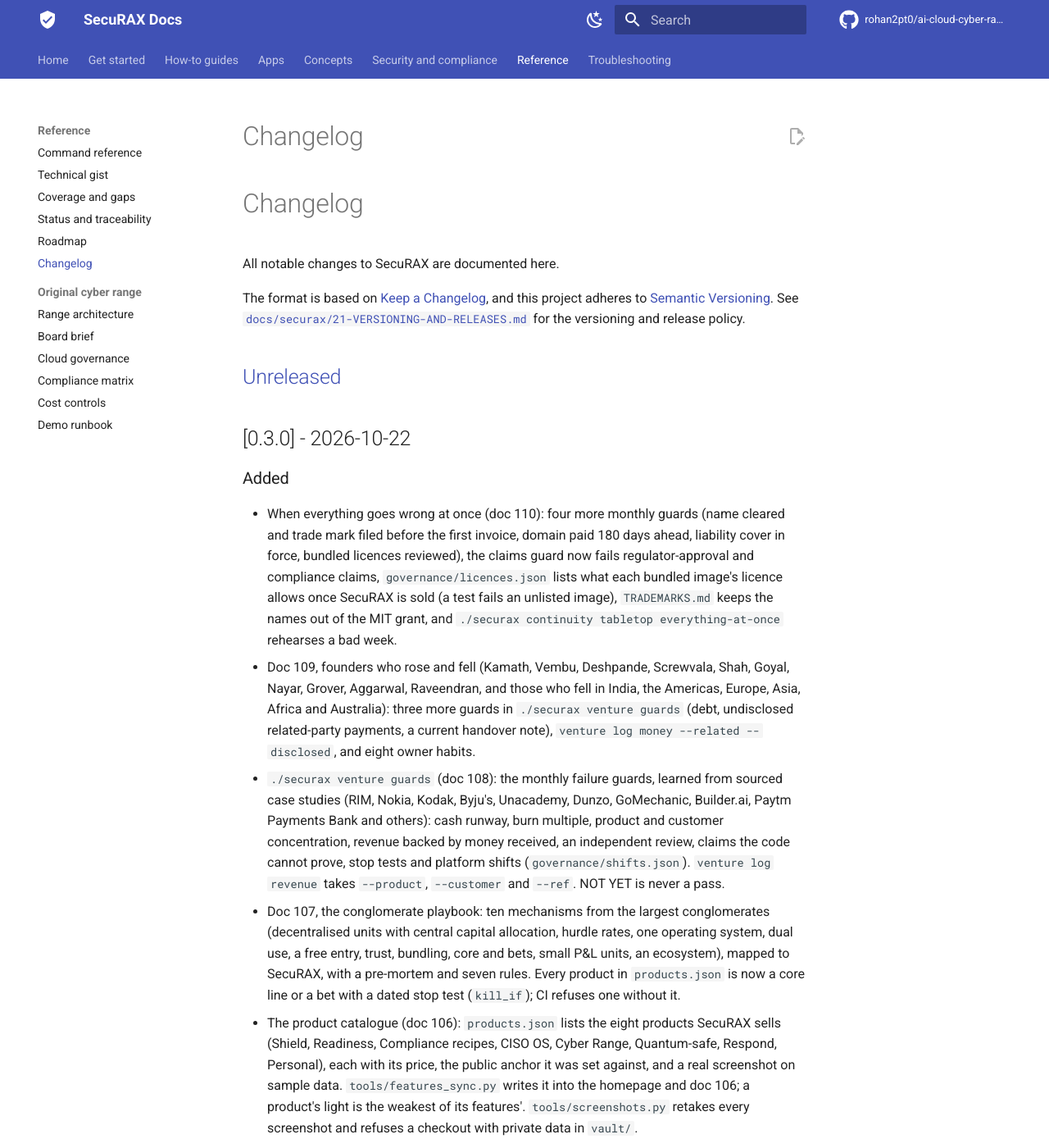
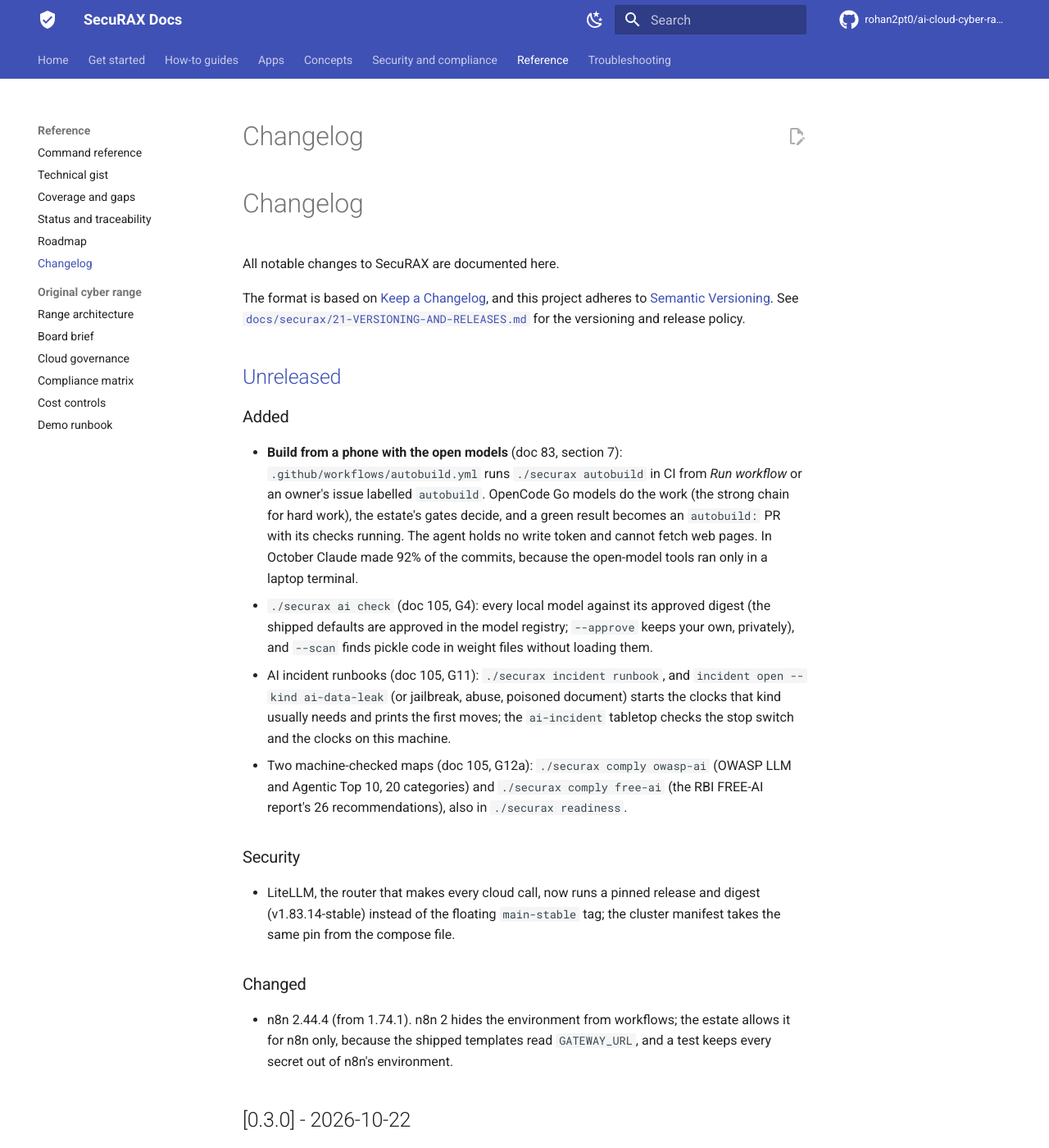
Before and after one commit to rohan2pt0/ai-cloud-cyber-range, an MkDocs documentation site: the page built from docs/reference/changelog.md, in a window 1280 px wide and 1400 px high. Shown: the whole window at 82% size. Built offline with MkDocs 1.6.1 and Material for MkDocs 9.7.7, drawn with Linux system fonts in a browser that asks for light colours; comment, search, counter and statistics services are not loaded.

Commit message:
Changelog and lesson for the phone build, model digests, AI runbooks, OWASP and FREE-AI maps, LiteLLM pin and n8n 2
Co-Authored-By: Claude Opus 5.5 <noreply@anthropic.com>
Claude-Session: https://claude.ai/code/session_015FTfQKpAm1o6wRDjK4XHBQ

```diff
--- a/CHANGELOG.md
+++ b/CHANGELOG.md
@@ -8,6 +8,15 @@ See [`docs/securax/21-VERSIONING-AND-RELEASES.md`](docs/securax/21-VERSIONING-AN
 for the versioning and release policy.
 
 ## [Unreleased]
+### Added
+- **Build from a phone with the open models** (doc 83, section 7): `.github/workflows/autobuild.yml` runs `./securax autobuild` in CI from *Run workflow* or an owner's issue labelled `autobuild`. OpenCode Go models do the work (the strong chain for hard work), the estate's gates decide, and a green result becomes an `autobuild:` PR with its checks running. The agent holds no write token and cannot fetch web pages. In October Claude made 92% of the commits, because the open-model tools ran only in a laptop terminal.
+- `./securax ai check` (doc 105, G4): every local model against its approved digest (the shipped defaults are approved in the model registry; `--approve` keeps your own, privately), and `--scan` finds pickle code in weight files without loading them.
+- AI incident runbooks (doc 105, G11): `./securax incident runbook`, and `incident open --kind ai-data-leak` (or jailbreak, abuse, poisoned document) starts the clocks that kind usually needs and prints the first moves; the `ai-incident` tabletop checks the stop switch and the clocks on this machine.
+- Two machine-checked maps (doc 105, G12a): `./securax comply owasp-ai` (OWASP LLM and Agentic Top 10, 20 categories) and `./securax comply free-ai` (the RBI FREE-AI report's 26 recommendations), also in `./securax readiness`.
+### Security
+- LiteLLM, the router that makes every cloud call, now runs a pinned release and digest (v1.83.14-stable) instead of the floating `main-stable` tag; the cluster manifest takes the same pin from the compose file.
+### Changed
+- n8n 2.44.4 (from 1.74.1). n8n 2 hides the environment from workflows; the estate allows it for n8n only, because the shipped templates read `GATEWAY_URL`, and a test keeps every secret out of n8n's environment.
 
 ## [0.3.0] - 2026-10-22
 ### Added
```
Also changed, not shown: LESSONS.md (+1 -0 lines), README.md (+4 -0 lines).
